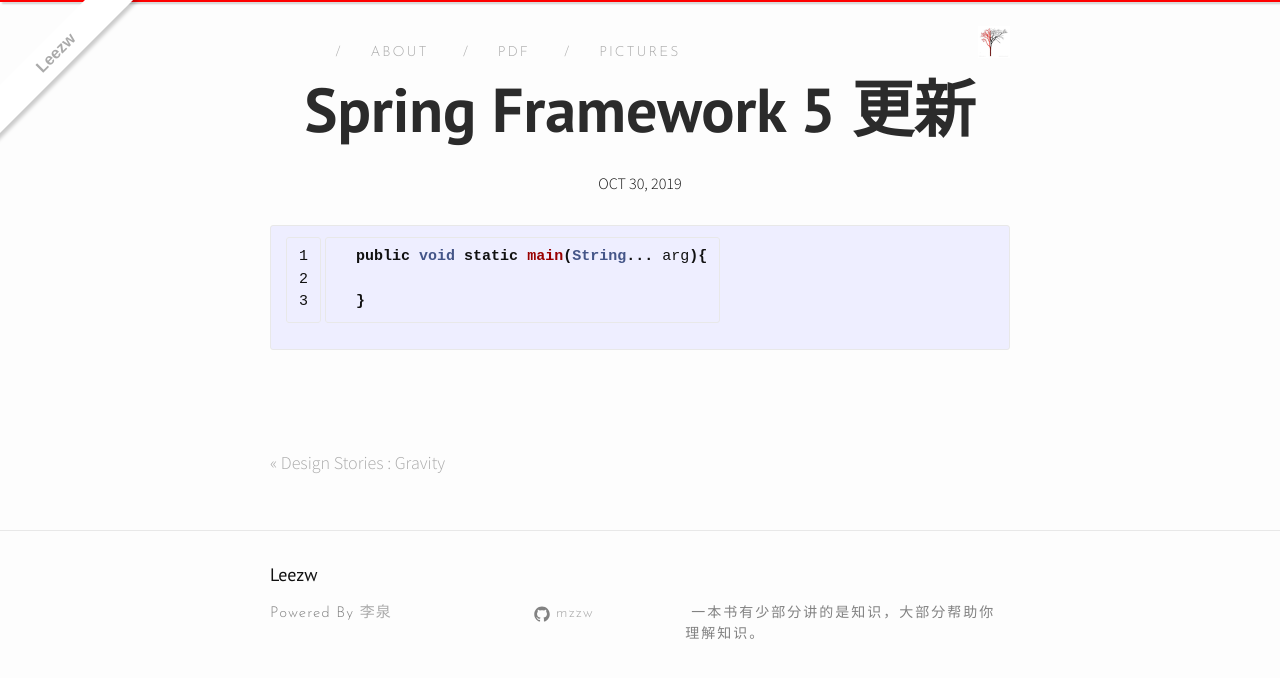
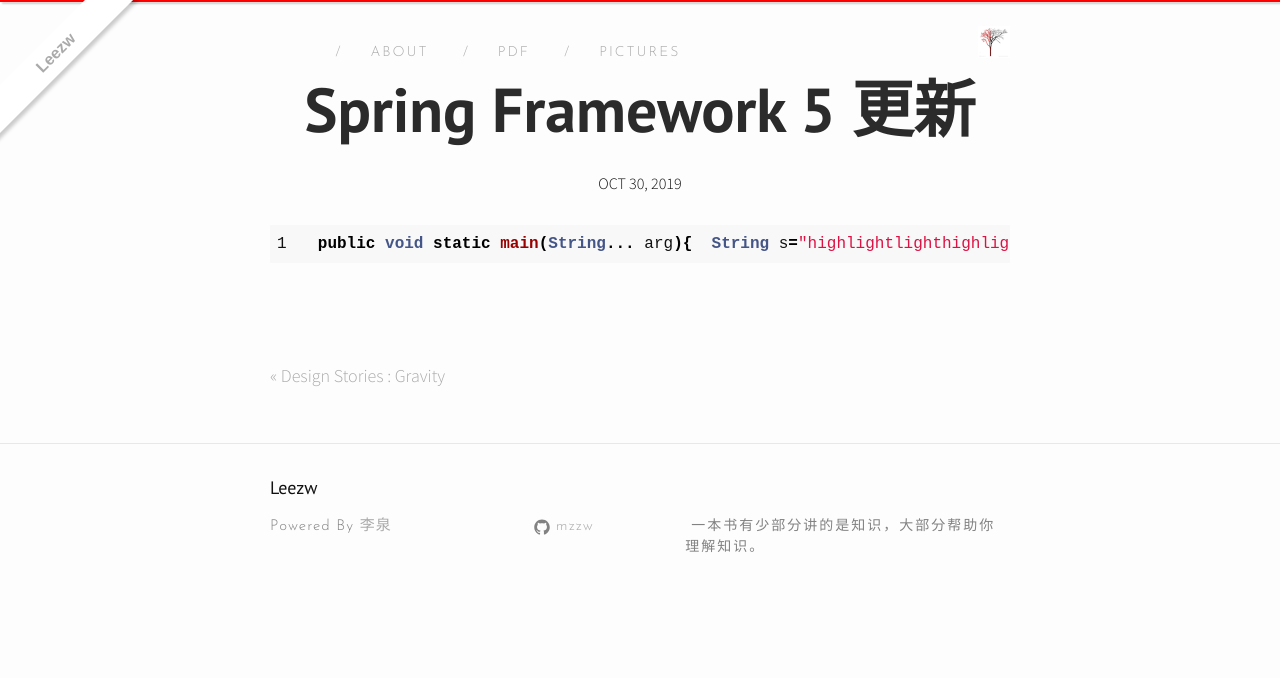
Before and after one commit to quantum-li/quantum-li.github.io, a Jekyll site: the page built from _posts/2019-10-30-spring-framework-5.md, in a window 1280 px wide. Shown: the top 678 px of the page. Built offline with Jekyll 4.4.1, drawn with Linux system fonts in a browser that asks for light colours; nearby versions of some CDN libraries; comment, search, counter and statistics services are not loaded.

Commit message:
2019-10-31 20:13:59

```diff
--- a/_includes/head.html
+++ b/_includes/head.html
@@ -8,6 +8,7 @@
   <link href='https://fonts.googleapis.com/css?family=PT+Sans:400,700,400italic,700italic|Source+Sans+Pro:400,700,200,300|Josefin+Sans:400,600,700,300' rel='stylesheet' type='text/css'>
   <link href="https://maxcdn.bootstrapcdn.com/font-awesome/4.5.0/css/font-awesome.min.css" rel="stylesheet">
   <link rel="icon" href="/favicon.ico">
+  <link rel="stylesheet" href="/css/syntax.css"/>
   <link rel="stylesheet" href="{{ "/css/style.css" | prepend: site.baseurl }}">
   <link rel="canonical" href="{{ page.url | replace:'index.html','' | prepend: site.baseurl | prepend: site.url }}">
   <link rel="alternate" type="application/rss+xml" title="{{ site.title }}" href="{{ "/feed.xml" | prepend: site.baseurl | prepend: site.url }}">
--- a/_posts/2019-10-30-spring-framework-5.md
+++ b/_posts/2019-10-30-spring-framework-5.md
@@ -3,7 +3,5 @@
 ---
 
 {% highlight java linenos %}
-  public void static main(String... arg){
-
-  }
+  public void static main(String... arg){  String s="highlightlighthighlighthighlight"; }
 {% endhighlight ruby %}
--- a/_sass/_color.scss
+++ b/_sass/_color.scss
@@ -85,14 +85,6 @@
     border-left-color: $l-grey-color-light;
   }
 
-  /**
-   * Code formatting
-   */
-  pre,
-  code {
-    border-color: $l-grey-color-light;
-    background-color: $l-code;
-  }
 
   /**
    * Icons
--- a/css/style.scss
+++ b/css/style.scss
@@ -169,34 +169,6 @@
         margin-bottom: 0;
     }
 }
-
-
-
-/**
- * Code formatting
- */
-pre,
-code {
-    font-size: 15px;
-    border: 1px solid;
-    border-radius: 3px;
-}
-
-code {
-    padding: 1px 5px;
-}
-
-pre {
-    padding: 8px 12px;
-    overflow-x: auto;
-
-    > code {
-        border: 0;
-        padding-right: 0;
-        padding-left: 0;
-    }
-}
-
 
 
 /**
@@ -686,70 +658,3 @@
     -o-transform: rotate(-45deg);
     box-shadow: 2px 4px 4px rgba(0, 0, 0, 0.2);
 }
-
-/**
- * Syntax highlighting styles
- */
-.highlight {
-    @extend %vertical-rhythm;
-
-    .c     { color: #998; font-style: italic } // Comment
-    .err   { color: #a61717; background-color: #e3d2d2 } // Error
-    .k     { font-weight: bold } // Keyword
-    .o     { font-weight: bold } // Operator
-    .cm    { color: #998; font-style: italic } // Comment.Multiline
-    .cp    { color: #999; font-weight: bold } // Comment.Preproc
-    .c1    { color: #998; font-style: italic } // Comment.Single
-    .cs    { color: #999; font-weight: bold; font-style: italic } // Comment.Special
-    .gd    { color: #000; background-color: #fdd } // Generic.Deleted
-    .gd .x { color: #000; background-color: #faa } // Generic.Deleted.Specific
-    .ge    { font-style: italic } // Generic.Emph
-    .gr    { color: #a00 } // Generic.Error
-    .gh    { color: #999 } // Generic.Heading
-    .gi    { color: #000; background-color: #dfd } // Generic.Inserted
-    .gi .x { color: #000; background-color: #afa } // Generic.Inserted.Specific
-    .go    { color: #888 } // Generic.Output
-    .gp    { color: #555 } // Generic.Prompt
-    .gs    { font-weight: bold } // Generic.Strong
-    .gu    { color: #aaa } // Generic.Subheading
-    .gt    { color: #a00 } // Generic.Traceback
-    .kc    { font-weight: bold } // Keyword.Constant
-    .kd    { font-weight: bold } // Keyword.Declaration
-    .kp    { font-weight: bold } // Keyword.Pseudo
-    .kr    { font-weight: bold } // Keyword.Reserved
-    .kt    { color: #458; font-weight: bold } // Keyword.Type
-    .m     { color: #099 } // Literal.Number
-    .s     { color: #d14 } // Literal.String
-    .na    { color: #008080 } // Name.Attribute
-    .nb    { color: #0086B3 } // Name.Builtin
-    .nc    { color: #458; font-weight: bold } // Name.Class
-    .no    { color: #008080 } // Name.Constant
-    .ni    { color: #800080 } // Name.Entity
-    .ne    { color: #900; font-weight: bold } // Name.Exception
-    .nf    { color: #900; font-weight: bold } // Name.Function
-    .nn    { color: #555 } // Name.Namespace
-    .nt    { color: #000080 } // Name.Tag
-    .nv    { color: #008080 } // Name.Variable
-    .ow    { font-weight: bold } // Operator.Word
-    .w     { color: #bbb } // Text.Whitespace
-    .mf    { color: #099 } // Literal.Number.Float
-    .mh    { color: #099 } // Literal.Number.Hex
-    .mi    { color: #099 } // Literal.Number.Integer
-    .mo    { color: #099 } // Literal.Number.Oct
-    .sb    { color: #d14 } // Literal.String.Backtick
-    .sc    { color: #d14 } // Literal.String.Char
-    .sd    { color: #d14 } // Literal.String.Doc
-    .s2    { color: #d14 } // Literal.String.Double
-    .se    { color: #d14 } // Literal.String.Escape
-    .sh    { color: #d14 } // Literal.String.Heredoc
-    .si    { color: #d14 } // Literal.String.Interpol
-    .sx    { color: #d14 } // Literal.String.Other
-    .sr    { color: #009926 } // Literal.String.Regex
-    .s1    { color: #d14 } // Literal.String.Single
-    .ss    { color: #990073 } // Literal.String.Symbol
-    .bp    { color: #999 } // Name.Builtin.Pseudo
-    .vc    { color: #008080 } // Name.Variable.Class
-    .vg    { color: #008080 } // Name.Variable.Global
-    .vi    { color: #008080 } // Name.Variable.Instance
-    .il    { color: #099 } // Literal.Number.Integer.Long
-}
--- /dev/null
+++ b/css/syntax.css
@@ -0,0 +1,214 @@
+.highlight table td { padding: 5px; }
+.highlight table pre { margin: 0; }
+.highlight .cm {
+  color: #999988;
+  font-style: italic;
+}
+.highlight .cp {
+  color: #999999;
+  font-weight: bold;
+}
+.highlight .c1 {
+  color: #999988;
+  font-style: italic;
+}
+.highlight .cs {
+  color: #999999;
+  font-weight: bold;
+  font-style: italic;
+}
+.highlight .c, .highlight .ch, .highlight .cd, .highlight .cpf {
+  color: #999988;
+  font-style: italic;
+}
+.highlight .err {
+  color: #a61717;
+  background-color: #e3d2d2;
+}
+.highlight .gd {
+  color: #000000;
+  background-color: #ffdddd;
+}
+.highlight .ge {
+  color: #000000;
+  font-style: italic;
+}
+.highlight .gr {
+  color: #aa0000;
+}
+.highlight .gh {
+  color: #999999;
+}
+.highlight .gi {
+  color: #000000;
+  background-color: #ddffdd;
+}
+.highlight .go {
+  color: #888888;
+}
+.highlight .gp {
+  color: #555555;
+}
+.highlight .gs {
+  font-weight: bold;
+}
+.highlight .gu {
+  color: #aaaaaa;
+}
+.highlight .gt {
+  color: #aa0000;
+}
+.highlight .kc {
+  color: #000000;
+  font-weight: bold;
+}
+.highlight .kd {
+  color: #000000;
+  font-weight: bold;
+}
+.highlight .kn {
+  color: #000000;
+  font-weight: bold;
+}
+.highlight .kp {
+  color: #000000;
+  font-weight: bold;
+}
+.highlight .kr {
+  color: #000000;
+  font-weight: bold;
+}
+.highlight .kt {
+  color: #445588;
+  font-weight: bold;
+}
+.highlight .k, .highlight .kv {
+  color: #000000;
+  font-weight: bold;
+}
+.highlight .mf {
+  color: #009999;
+}
+.highlight .mh {
+  color: #009999;
+}
+.highlight .il {
+  color: #009999;
+}
+.highlight .mi {
+  color: #009999;
+}
+.highlight .mo {
+  color: #009999;
+}
+.highlight .m, .highlight .mb, .highlight .mx {
+  color: #009999;
+}
+.highlight .sb {
+  color: #d14;
+}
+.highlight .sc {
+  color: #d14;
+}
+.highlight .sd {
+  color: #d14;
+}
+.highlight .s2 {
+  color: #d14;
+}
+.highlight .se {
+  color: #d14;
+}
+.highlight .sh {
+  color: #d14;
+}
+.highlight .si {
+  color: #d14;
+}
+.highlight .sx {
+  color: #d14;
+}
+.highlight .sr {
+  color: #009926;
+}
+.highlight .s1 {
+  color: #d14;
+}
+.highlight .ss {
+  color: #990073;
+}
+.highlight .s, .highlight .sa, .highlight .dl {
+  color: #d14;
+}
+.highlight .na {
+  color: #008080;
+}
+.highlight .bp {
+  color: #999999;
+}
+.highlight .nb {
+  color: #0086B3;
+}
+.highlight .nc {
+  color: #445588;
+  font-weight: bold;
+}
+.highlight .no {
+  color: #008080;
+}
+.highlight .nd {
+  color: #3c5d5d;
+  font-weight: bold;
+}
+.highlight .ni {
+  color: #800080;
+}
+.highlight .ne {
+  color: #990000;
+  font-weight: bold;
+}
+.highlight .nf, .highlight .fm {
+  color: #990000;
+  font-weight: bold;
+}
+.highlight .nl {
+  color: #990000;
+  font-weight: bold;
+}
+.highlight .nn {
+  color: #555555;
+}
+.highlight .nt {
+  color: #000080;
+}
+.highlight .vc {
+  color: #008080;
+}
+.highlight .vg {
+  color: #008080;
+}
+.highlight .vi {
+  color: #008080;
+}
+.highlight .nv, .highlight .vm {
+  color: #008080;
+}
+.highlight .ow {
+  color: #000000;
+  font-weight: bold;
+}
+.highlight .o {
+  color: #000000;
+  font-weight: bold;
+}
+.highlight .w {
+  color: #bbbbbb;
+}
+.highlight {
+  background-color: #f8f8f8;
+}
+
+.highlight pre{
+    overflow:auto;
+    font-size: 1rem;
+  }
```
